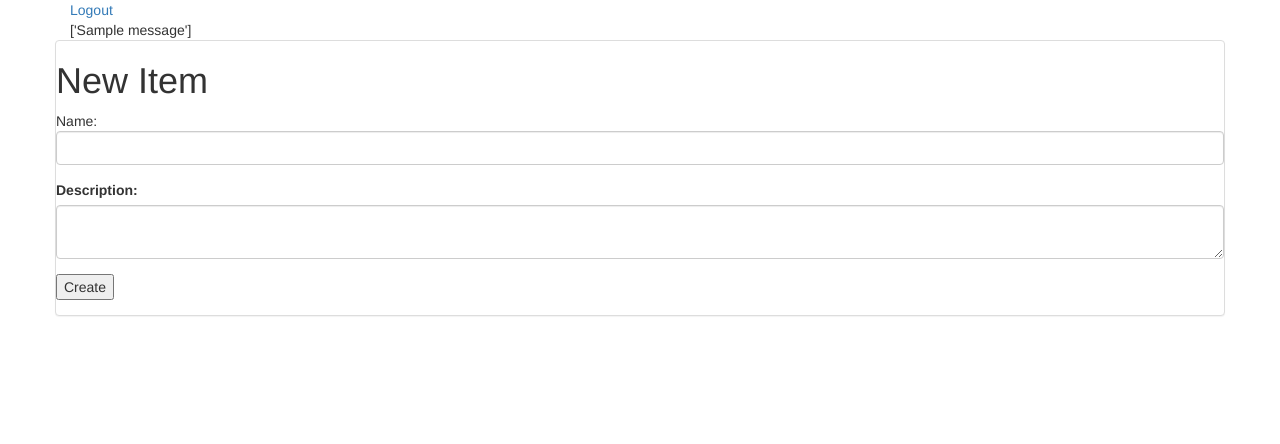
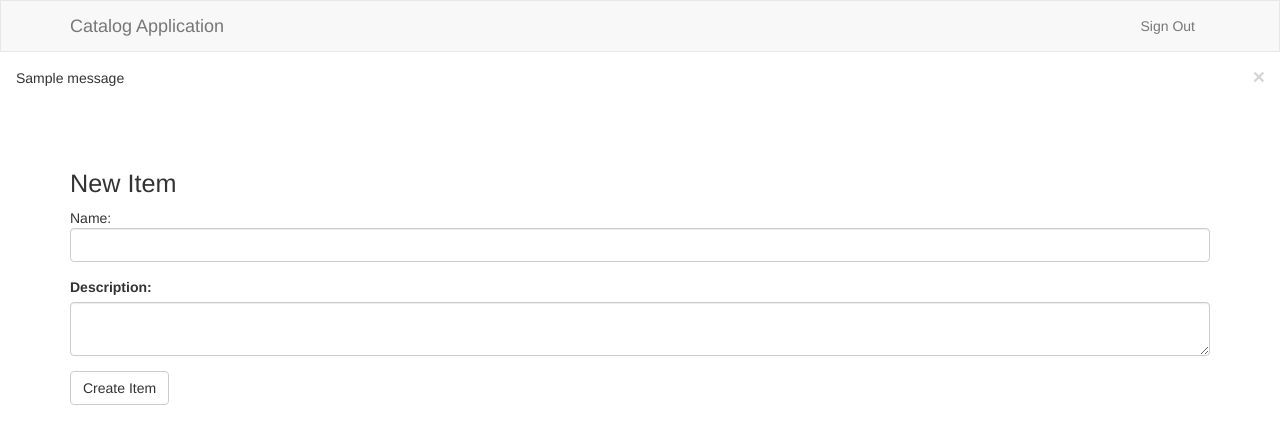
Before and after one commit to sbagdat/catalogr, a Flask app: page /catalogs/1/items/new/ in a window 1280 px wide. Shown: the top 444 px of the page. Run offline with Flask 2, Linux system fonts and the light colour scheme; the visitor is signed in with stand-in values (Sample User, id 1); tables that the repository leaves empty hold one stand-in row (values such as "Sample post"); one stand-in notice (Sample message) is shown; parts of the project's set-up code (start-up, migrations or seed data) failed here and were passed over; some libraries are stand-ins or nearby versions.

Commit message:
style: Add style for whole site

```diff
--- a/application.py
+++ b/application.py
@@ -185,10 +185,11 @@ def gconnect():
     output += '<img src="'
     output += login_session['picture']
     output += """
-        " style = "width: 300px; height: 300px;border-radius: 150px;
-         -webkit-border-radius: 150px;-moz-border-radius: 150px;"> '
+        " style = "width: 80px; height: 80px;border-radius: 50%;
+         -webkit-border-radius: 50%;-moz-border-radius: 50%;"> '
          """
-    flash("you are now logged in as %s" % login_session['username'])
+    flash("Welcome, you are now logged in as %s." % login_session['username'])
+    flash("success")
     print "done!"
     return output
 
@@ -262,6 +263,7 @@ def newCategory():
     # check user logged in
     if not user_allowed_to_browse():
         flash("You need to login!")
+        flash("danger")
         return redirect('login')
 
     if request.method == 'POST':
@@ -274,6 +276,8 @@ def newCategory():
             session.add(new_category)
             try:
                 session.commit()
+                flash("Category is successfully created.")
+                flash("success")
                 return redirect(
                     url_for('showCategory',
                             category_name=new_category_name))
@@ -306,14 +310,16 @@ def editCategory(category_name):
     # check user logged in
     if not user_allowed_to_browse():
         flash("You need to login!")
+        flash("danger")
         return redirect('login')
 
     category_to_edit = category(category_name)
 
     # check user is owner of the category
     if not user_allowed_to_edit(category_to_edit):
-        flash("""You are not authorized to edit this category but you \
+        flash("""You are not authorized to edit this category, but you \
               can always create yours and then edit them if you want.""")
+        flash("danger")
         return redirect('/')
 
     if request.method == 'POST':
@@ -324,6 +330,8 @@ def editCategory(category_name):
             session.add(category_to_edit)
             try:
                 session.commit()
+                flash("Category is successfully updated.")
+                flash('success')
                 return redirect(
                     url_for(
                         'showCategory',
@@ -361,24 +369,27 @@ def deleteCategory(category_name):
     # check user logged in
     if not user_allowed_to_browse():
         flash("You need to login!")
+        flash("danger")
         return redirect('login')
 
     category_to_delete = category(category_name)
 
     # check user is owner of the category
     if not user_allowed_to_edit(category_to_delete):
-        flash("""You are not authorized to delete this category but you \
+        flash("""You are not authorized to delete this category, but you \
               can always create yours and then delete them if you want.""")
+        flash("danger")
         return redirect('/')
 
     items_to_delete = items(category_name=category_name)
     # check user is owner of the all items in that category
     for item_to_delete in items_to_delete:
         if not user_allowed_to_edit(item_to_delete):
-            flash("""sYou are the owner of this category. But some items \
-                  in that category doesn't belong to you. So, you \
+            flash("""You are the owner of this category, but some items \
+                  in that category don't belong to you. So, you \
                   can't delete the whole category. Maybe, you can try \
                   to delete your own items.""")
+            flash("danger")
             return redirect('/')
 
     if request.method == 'POST':
@@ -388,6 +399,8 @@ def deleteCategory(category_name):
         session.delete(category_to_delete)
         try:
             session.commit()
+            flash("Category is successfully deleted.")
+            flash('success')
             return redirect('/')
         except:
             session.rollback()
@@ -416,6 +429,7 @@ def newItem(category_name):
     # check user logged in
     if not user_allowed_to_browse():
         flash("You need to login!")
+        flash("danger")
         return redirect('login')
 
     if request.method == 'POST':
@@ -431,6 +445,8 @@ def newItem(category_name):
             session.add(new_item)
             try:
                 session.commit()
+                flash("Item is successfully created.")
+                flash('success')
                 return redirect(
                     url_for(
                         'showItem',
@@ -482,13 +498,15 @@ def editItem(category_name, item_name):
     # check user logged in
     if not user_allowed_to_browse():
         flash("You need to login!")
+        flash("danger")
         return redirect('login')
 
     item_to_edit = item(item_name, category_name)
 
     if not user_allowed_to_edit(item_to_edit):
-        flash("""You are not authorized to edit this item but you \
+        flash("""You are not authorized to edit this item, but you \
               can always create yours and then edit them if you want.""")
+        flash("danger")
         return redirect('/')
 
     if request.method == 'POST':
@@ -500,6 +518,8 @@ def editItem(category_name, item_name):
             session.add(item_to_edit)
             try:
                 session.commit()
+                flash("Item is successfully updated.")
+                flash('success')
                 return redirect(
                     url_for(
                         'showItem',
@@ -553,19 +573,23 @@ def deleteItem(category_name, item_name):
     """
     if not user_allowed_to_browse():
         flash("You need to login!")
+        flash('danger')
         return redirect('login')
 
     item_to_delete = item(item_name, category_name)
 
     if not user_allowed_to_edit(item_to_delete):
-        flash("""You are not authorized to delete this item but you \
+        flash("""You are not authorized to delete this item, but you \
               can always create yours and then edit them if you want.""")
+        flash("danger")
         return redirect('/')
 
     if request.method == 'POST':
         session.delete(item_to_delete)
         try:
             session.commit()
+            flash("Item is successfully deleteed.")
+            flash('success')
             return redirect(
                 url_for('showCategory', category_name=category_name))
         except:
--- a/static/css/home.css
+++ b/static/css/home.css
@@ -1,3 +1,37 @@
 .category-actions {
-  margin: 15px -30px;
+  margin: 15px -8px 0;
 }
+
+.navbar {
+  border-radius: 0;
+  margin-bottom: 0;
+}
+
+.alert {
+  border-radius: 0;
+}
+
+.panel {
+  margin-top: 10px;
+  border: none;
+  border-radius: 0;
+  box-shadow: none;
+}
+
+.item {
+  font-size: 1.1em;
+  padding: 5px 0;
+}
+
+.list-group a{
+  font-weight: bold;
+  font-size: 1.1em;
+}
+
+h2 {
+  font-size: 1.8em;
+}
+
+form {
+  padding: 0 15px;
+}
--- a/templates/application.html
+++ b/templates/application.html
@@ -5,6 +5,11 @@
     <title>
       Catalog App
     </title>
+    <meta name="viewport"
+          content="width=device-width,
+                   initial-scale=1,
+                   maximum-scale=1.0,
+                   user-scalable=no">
     <link rel="stylesheet"
           href="{{url_for('static',
                           filename='css/vendor/bootstrap.min.css')}}"
@@ -15,23 +20,85 @@
           media="screen">
   </head>
   <body>
+    <nav class="navbar
+                navbar-default">
+      <div class="container">
+        <div class="navbar-header">
+          <button type="button"
+                  class="navbar-toggle collapsed"
+                  data-toggle="collapse"
+                  data-target="#bnavbar-collapse"
+                  aria-expanded="false">
+            <span class="sr-only">
+              Toggle navigation
+            </span>
+            <span class="icon-bar"></span>
+            <span class="icon-bar"></span>
+            <span class="icon-bar"></span>
+          </button>
+          <a class="navbar-brand"
+             href="/">
+            Catalog Application
+          </a>
+        </div>
+        <div class="collapse
+                    navbar-collapse"
+             id="bnavbar-collapse">
+          <ul class="nav
+                     navbar-nav
+                     navbar-right">
+            {% if user_logged_in %}
+              <li>
+                <a href="/gdisconnect">
+                  Sign Out
+                </a>
+              </li>
+            {% else %}
+              <li>
+                <a href="/login">
+                  Sign In
+                </a>
+              </li>
+              <li>
+                <a href="/login">
+                  Sign Up
+                </a>
+              </li>
+            {% endif %}
+          </ul>
+        </div>
+      </div>
+    </nav>
+
+    {% with messages = get_flashed_messages() %}
+      {% if messages %}
+<!--  FIXME: Use proper classes -->
+        <div class = "alert
+                      alert-dismissible
+                      alert-{{messages[1]}}">
+          <button type="button"
+                  class="close"
+                  data-dismiss="alert"
+                  aria-label="Close">
+            <span aria-hidden="true">&times;</span>
+          </button>
+          <p>{{ messages[0] }}</p>
+        </div>
+      {% endif %}
+    {% endwith %}
+
+
     <div class="container">
       {% if user_logged_in %}
-        <a href="/gdisconnect">Logout</a>
-      {% else %}
-        <a href="/login">Log In</a>
-        <a href="/login">Sign In</a>
+        <div class="row">
+          <div class="col-xs-12 category-actions">
+            {% block category_actions %}
+            {% endblock %}
+          </div>
+
+        </div>
+
       {% endif %}
-
-      {% if user_logged_in %}
-        {% block category_actions %}
-        {% endblock %}
-      {% endif %}
-
-      <div class="">
-        {{get_flashed_messages()}}
-      </div>
-
 
       <div class="row
                   panel
@@ -44,10 +111,13 @@
               Categories
             </h2>
             {% for category in all_categories %}
-              <div class="catalog-item
+              <div class="list-group
                    {{'bg-success' if category_name and
                                      category_name.lower() == category.name}}">
-                <a href="{{url_for('showCategory',
+                <a class="list-group-item
+                         {{'active' if category_name and
+                                       category_name.lower() == category.name}}"
+                   href="{{url_for('showCategory',
                                    category_name=category.name)}}">
                   {{category.name.capitalize()}}
                 </a>
--- a/templates/categories/delete.html
+++ b/templates/categories/delete.html
@@ -13,9 +13,8 @@
     <form action="{{url_for('deleteCategory', category_name=category_name)}}"
           method = 'post'
           class="form-horizontal">
+      <hr>
       <div class="form-group">
-        <!-- Fix it by css -->
-        &nbsp;&nbsp;&nbsp;
         <button type="submit"
                 class="btn
                        btn-danger">
--- a/templates/categories/edit.html
+++ b/templates/categories/edit.html
@@ -4,7 +4,7 @@
   <div class="row category-actions">
     <div class="col-xs-12">
       <a href="{{url_for('newCategory')}}"
-         class="btn btn-default">
+         class="btn btn-success">
         New Category
       </a>
     </div>
--- a/templates/home.html
+++ b/templates/home.html
@@ -4,7 +4,7 @@
     <div class="row category-actions">
       <div class="col-xs-12">
         <a href="{{url_for('newCategory')}}"
-           class="btn btn-default">
+           class="btn btn-success">
           New Category
         </a>
       </div>
--- a/templates/items/delete.html
+++ b/templates/items/delete.html
@@ -14,8 +14,8 @@
                             item_name=item_name)}}"
                             method ="post"
                             class="form-horizontal">
-      <!-- Fix it by css -->
-      &nbsp;&nbsp;&nbsp;
+      <hr>
+      <div class="form-group">
       <button type="submit"
               class="btn
                      btn-danger">
--- a/templates/items/edit.html
+++ b/templates/items/edit.html
@@ -1,6 +1,6 @@
 {% extends 'application.html' %}
 {% block content %}
-<h1>Edit {{item_name.capitalize()}}</h1>
+<h2>Edit {{item_name.capitalize()}}</h2>
 <div class="col-xs-12">
   <form action="{{url_for('editItem',
                           category_name=category_name,
--- a/templates/items/new.html
+++ b/templates/items/new.html
@@ -1,7 +1,7 @@
 {% extends 'application.html' %}
 {% block content %}
-<h1>New Item</h1>
 <div class="col-xs-12">
+  <h2>New Item</h2>
   <form action="{{url_for('newItem',
                           category_name=category_name)}}"
         method="post"
@@ -39,7 +39,9 @@
       {% endif %}
     </div>
     <div class="form-group">
-      <input type='submit' value='Create'>
+      <button type="submit" name="button" class="btn btn-default">
+        Create Item
+      </button>
     </div>
   </form>
 </div>
--- a/templates/items/show.html
+++ b/templates/items/show.html
@@ -8,11 +8,12 @@
   </div>
   {% if user_logged_in %}
     <div class="col-xs-12">
+      <hr>
       <a href="{{url_for('editItem',
                          category_name=item.category.name,
                          item_name=item.name)}}"
          class="btn
-                btn-default">
+                btn-success">
         Edit
       </a>
       <a href="{{url_for('deleteItem',
```
Also changed, not shown: templates/categories/show.html (+4 -4 lines).
